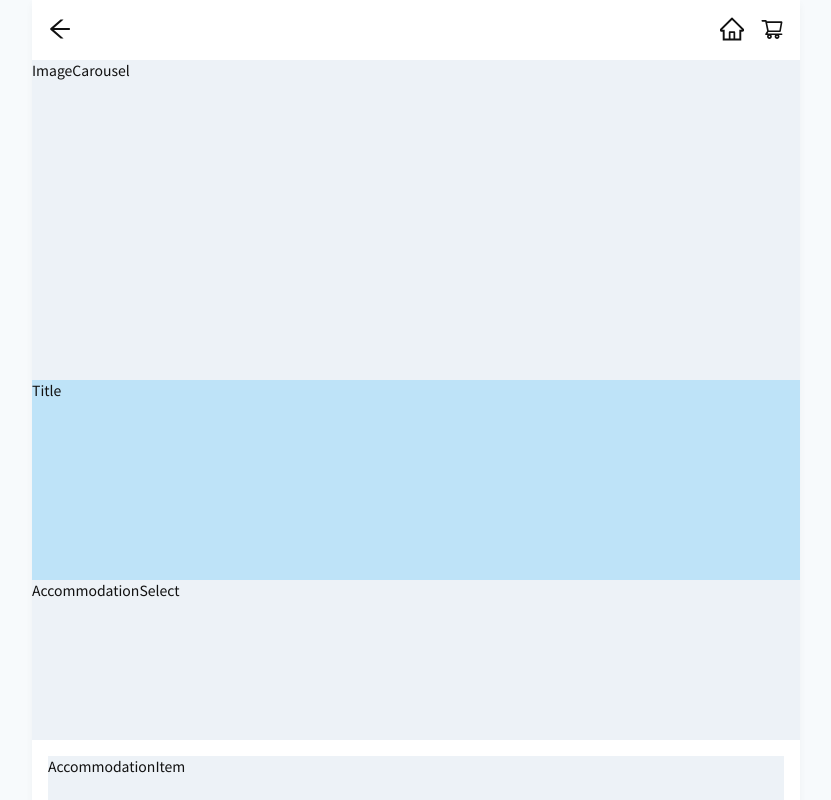
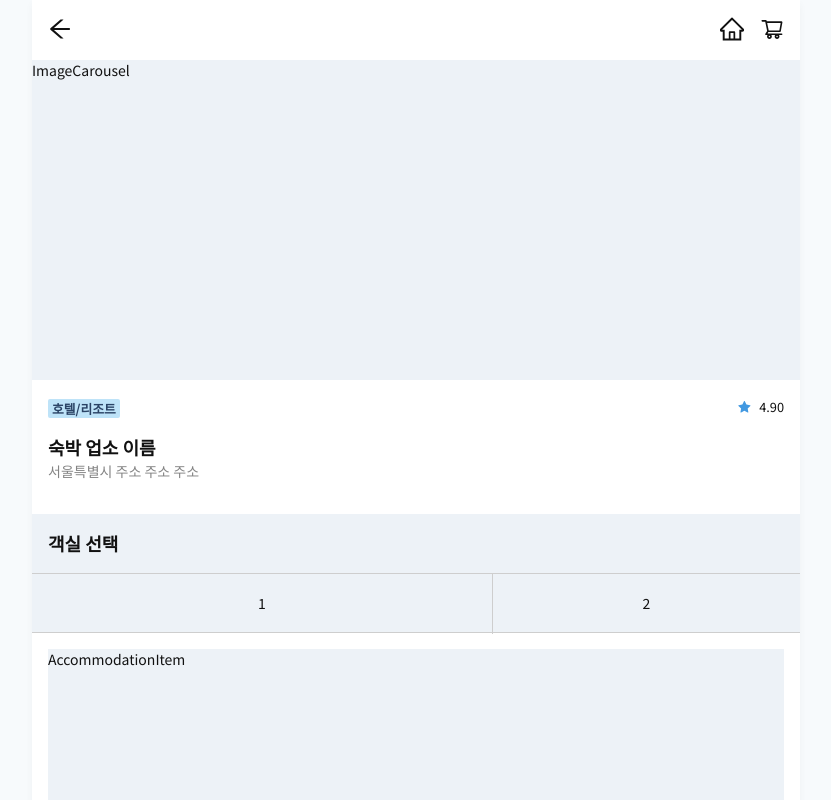
Before and after one commit to TeamOHJO/Frontend, a React (Vite) app: page /accommodation/1 in a window 1280 px wide. Shown: the top 800 px of the page, without its empty margins (224-1055 px from the left). Built offline with nearby package versions, Linux system fonts and the light colour scheme; a web font is replaced by a local one.

Commit message:
design: AccommodationTitle 컴포넌트 디자인

```diff
--- a/src/pages/Accommodation/components/AccommodationReview.tsx
+++ b/src/pages/Accommodation/components/AccommodationReview.tsx
@@ -45,7 +45,8 @@ const AccommodationReviewItemsWrapper = styled.div`
 `;
 
 const AccommodationReviewItem = styled.div`
-  width: 40%;
+  width: 50%;
+  min-width: 350px;
   height: 200px;
 
   border-radius: 15px;
--- a/src/pages/Accommodation/components/AccommodationSelect.tsx
+++ b/src/pages/Accommodation/components/AccommodationSelect.tsx
@@ -1,16 +1,59 @@
 import styled from '@emotion/styled';
+import { Heading } from '@chakra-ui/react';
 import { theme } from '../../../styles/theme';
 
 function AccommodationSelect() {
   return (
-    <AccommodationSelectWrapper>AccommodationSelect</AccommodationSelectWrapper>
+    <StyledAccommodationSelectWrapper>
+      <StyledAccommodationSelectTitle>
+        <Heading as="h4" size="lg">
+          객실 선택
+        </Heading>
+      </StyledAccommodationSelectTitle>
+      <StyledAccommodationSelectBox>
+        <StyledAccommodationSelectBoxLeft>1</StyledAccommodationSelectBoxLeft>
+        <StyledAccommodationSelectBoxRight>2</StyledAccommodationSelectBoxRight>
+      </StyledAccommodationSelectBox>
+    </StyledAccommodationSelectWrapper>
   );
 }
 
 export default AccommodationSelect;
 
-const AccommodationSelectWrapper = styled.div`
+const StyledAccommodationSelectWrapper = styled.div`
   width: 100%;
-  height: 160px;
+
   background-color: ${theme.colors.gray100};
 `;
+
+const StyledAccommodationSelectTitle = styled.div`
+  padding: 1rem;
+`;
+
+const StyledAccommodationSelectBox = styled.div`
+  width: 100%;
+  height: 60px;
+  border-top: 1px solid #cecece;
+  border-bottom: 1px solid #cecece;
+  display: flex;
+  justify-content: center;
+`;
+
+const StyledAccommodationSelectBoxLeft = styled.div`
+  width: 60%;
+  height: 60px;
+  border-right: 1px solid #cecece;
+
+  display: flex;
+  align-items: center;
+  justify-content: center;
+`;
+
+const StyledAccommodationSelectBoxRight = styled.div`
+  width: 40%;
+  height: 60px;
+
+  display: flex;
+  align-items: center;
+  justify-content: center;
+`;
--- a/src/pages/Accommodation/components/AccommodationTitle.tsx
+++ b/src/pages/Accommodation/components/AccommodationTitle.tsx
@@ -1,14 +1,60 @@
 import styled from '@emotion/styled';
+import { StarFilled } from '@ant-design/icons';
+import { Badge, Heading, Text } from '@chakra-ui/react';
 import { theme } from '../../../styles/theme';
 
 function AccommodationTitle() {
-  return <AccommodationTitleWrapper>Title</AccommodationTitleWrapper>;
+  return (
+    <StyledAccommodationTitleWrapper>
+      <StyledAccommodationBadgeStarWrapper>
+        <StyledAccommodationBadge>
+          <Badge variant="blue" fontSize="0.8rem">
+            호텔/리조트
+          </Badge>
+        </StyledAccommodationBadge>
+        <StyledAccommodationStar>
+          <StarFilled
+            style={{ color: `${theme.colors.blue400}`, fontSize: '0.8rem' }}
+          />
+          <StyledStarDigit>4.90</StyledStarDigit>
+        </StyledAccommodationStar>
+      </StyledAccommodationBadgeStarWrapper>
+      <StyledAccommodationTitleName>
+        <Heading as="h2" size="lg">
+          숙박 업소 이름
+        </Heading>
+        <Text as="p" size="sm" color="gray.84">
+          서울특별시 주소 주소 주소
+        </Text>
+      </StyledAccommodationTitleName>
+    </StyledAccommodationTitleWrapper>
+  );
 }
 
 export default AccommodationTitle;
 
-const AccommodationTitleWrapper = styled.div`
+const StyledAccommodationTitleWrapper = styled.div`
   width: 100%;
-  height: 200px;
-  background-color: ${theme.colors.blue100};
+  padding: 1rem;
 `;
+
+const StyledAccommodationBadgeStarWrapper = styled.div`
+  width: 100%;
+  height: auto;
+  display: flex;
+  align-items: center;
+  justify-content: space-between;
+`;
+
+const StyledAccommodationBadge = styled.div``;
+
+const StyledAccommodationStar = styled.div``;
+
+const StyledStarDigit = styled.span`
+  margin-left: 0.5rem;
+  font-size: 0.8rem;
+`;
+
+const StyledAccommodationTitleName = styled.div`
+  padding: 1rem 0;
+`;
```
Also changed, not shown: src/pages/test/Test.tsx (+0 -2 lines).
